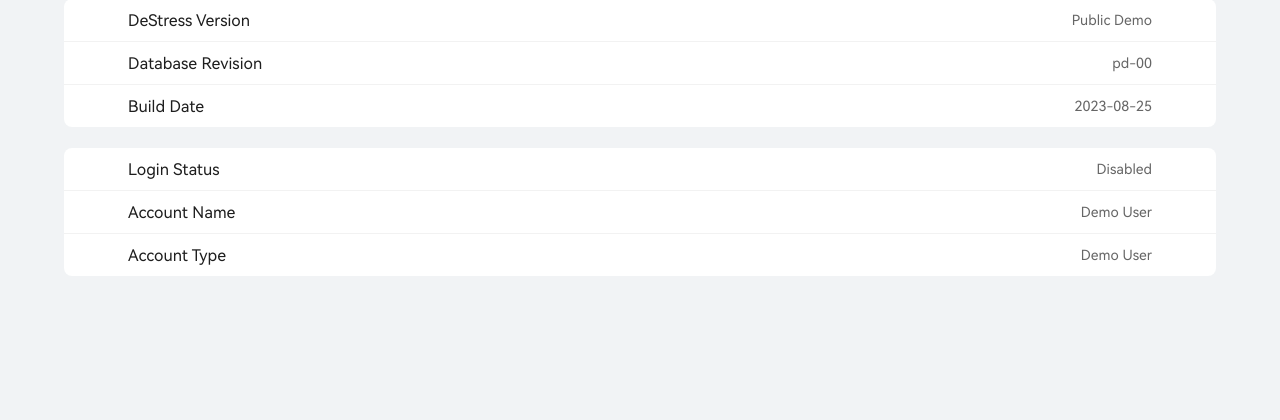
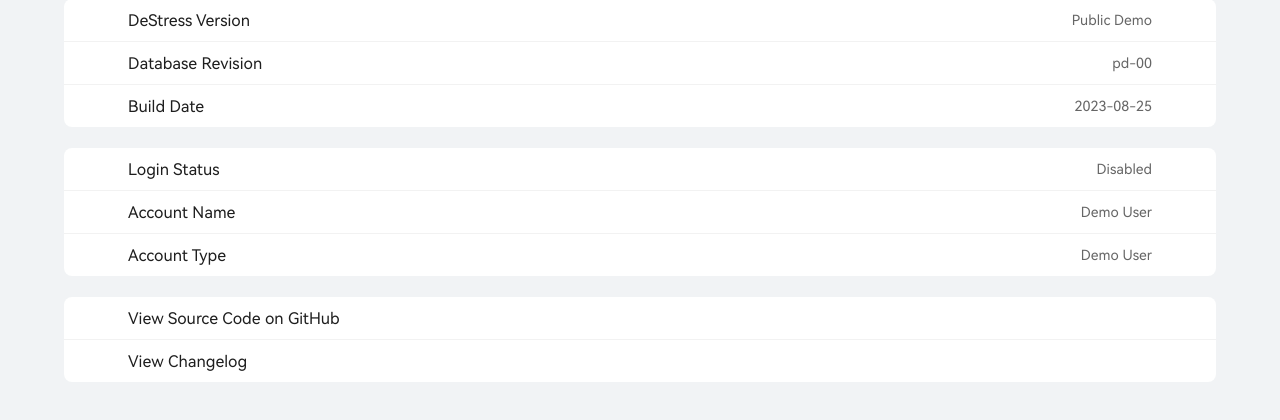
Before and after one commit to SMSOSS/DeStressOSS, a plain HTML site: page assets/pages/about.html in a window 1280 px wide. Shown: the part 290-710 px from the top of the page. Drawn offline with Linux system fonts and the light colour scheme.

Commit message:
DeStressOSS: about: add github links
* include source code and changelog

```diff
--- a/assets/pages/about.html
+++ b/assets/pages/about.html
@@ -59,5 +59,20 @@
             <h5 id="card-text">Account Type</h5>
             <p id='card-subtext'>Demo User</p>
         </div>
+
+        <div style="position: relative; height: 2.625vh"></div>
+
+
+        <a href="https://github.com/SMSOSS/DeStressOSS">
+            <div id="top-card">
+                <h5 id="card-text">View Source Code on GitHub</h5>
+            </div>
+        </a>
+
+        <a href="https://github.com/SMSOSS/DeStressOSS/commits/master">
+            <div id="bottom-card">
+                <h5 id="card-text">View Changelog</h5>
+            </div>
+        </a>
     </div>
 </body>
```
